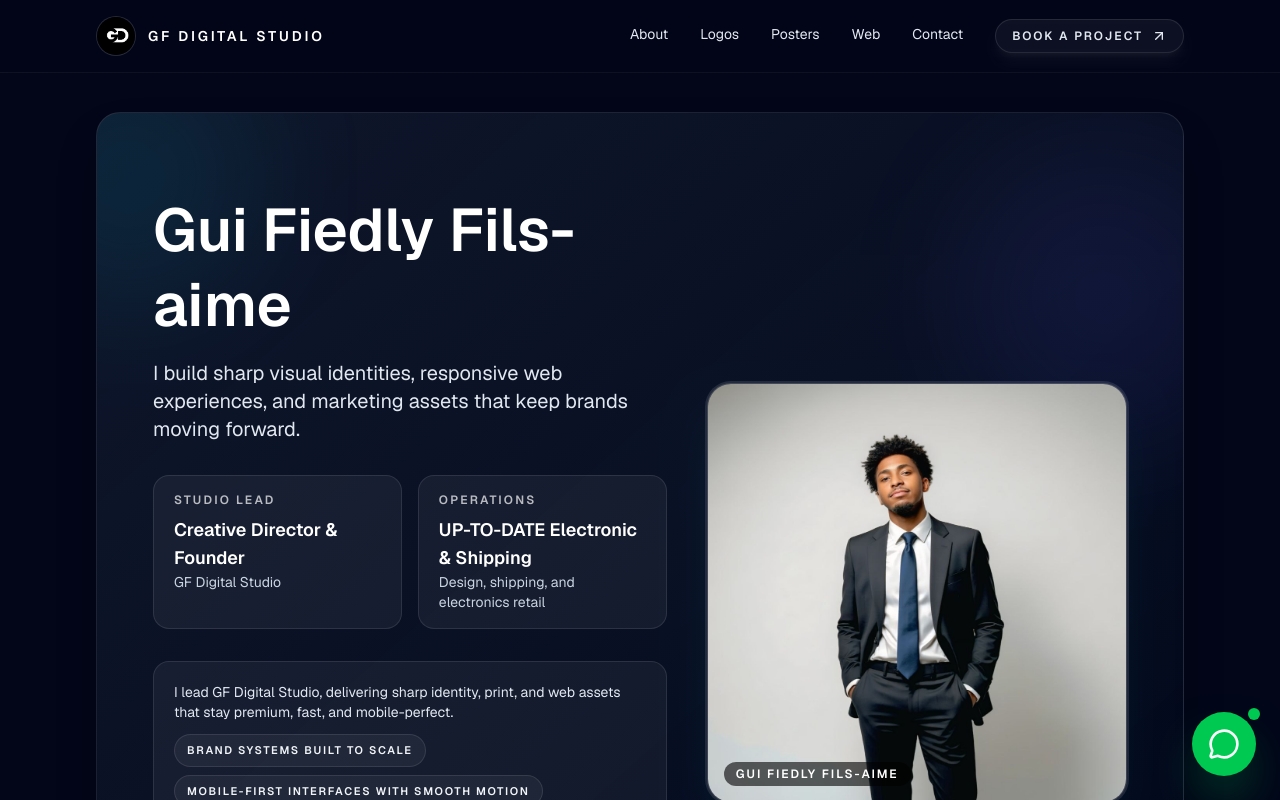
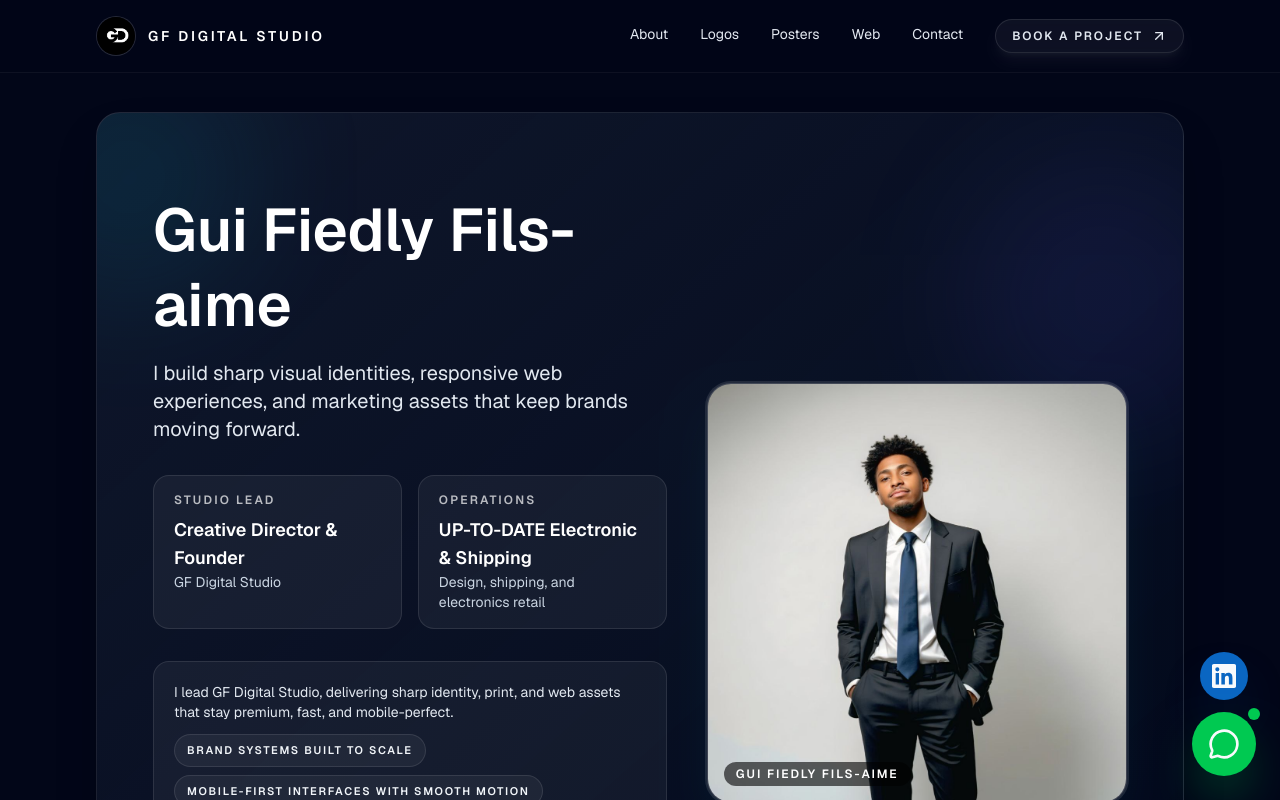
Before and after one commit to Fiedly71/Gui-Fiedly-Fils-aime, a Next.js app: page / in a window 1280 px wide. Shown: the top 800 px of the page. Built offline with nearby package versions, Linux system fonts and the light colour scheme.

Commit message:
ajout de linkdin

```diff
--- a/src/components/layout/FloatingWhatsApp.tsx
+++ b/src/components/layout/FloatingWhatsApp.tsx
@@ -7,8 +7,32 @@ export function FloatingWhatsApp() {
   const phoneNumber = "50932836938";
   const message = encodeURIComponent("Hi! I'm interested in your services.");
   const whatsappUrl = `https://wa.me/${phoneNumber}?text=${message}`;
+  const linkedinUrl = "https://www.linkedin.com/in/gui-fiedly-fils-aime-8aab203a8";
 
   return (
+    <div className="fixed bottom-6 right-6 z-50 flex flex-col items-center gap-3">
+      <motion.a
+        href={linkedinUrl}
+        target="_blank"
+        rel="noreferrer"
+        initial={{ scale: 0, opacity: 0 }}
+        animate={{ scale: 1, opacity: 1 }}
+        transition={{ delay: 0.35, type: "spring", stiffness: 260, damping: 20 }}
+        whileHover={{ scale: 1.08 }}
+        whileTap={{ scale: 0.95 }}
+        className="flex h-11 w-11 items-center justify-center rounded-full bg-[#0A66C2] text-white shadow-2xl shadow-[#0A66C2]/40 transition-all hover:bg-[#0B5CAD] sm:h-12 sm:w-12"
+        aria-label="Visit LinkedIn profile"
+      >
+        <svg
+          viewBox="0 0 24 24"
+          aria-hidden="true"
+          className="h-5 w-5 sm:h-6 sm:w-6"
+          fill="currentColor"
+        >
+          <path d="M20.447 20.452h-3.554v-5.569c0-1.328-.027-3.038-1.852-3.038-1.853 0-2.136 1.445-2.136 2.939v5.668H9.351V9h3.414v1.561h.046c.477-.9 1.637-1.85 3.369-1.85 3.6 0 4.267 2.368 4.267 5.455v6.286zM5.337 7.433a2.062 2.062 0 1 1 0-4.124 2.062 2.062 0 0 1 0 4.124zM6.99 20.452H3.68V9h3.31v11.452zM22.225 0H1.771C.792 0 0 .774 0 1.729v20.542C0 23.227.792 24 1.771 24h20.451C23.2 24 24 23.227 24 22.271V1.729C24 .774 23.2 0 22.222 0z" />
+        </svg>
+      </motion.a>
+
       <motion.a
         href={whatsappUrl}
         target="_blank"
@@ -18,7 +42,7 @@ export function FloatingWhatsApp() {
         transition={{ delay: 0.5, type: "spring", stiffness: 260, damping: 20 }}
         whileHover={{ scale: 1.1 }}
         whileTap={{ scale: 0.95 }}
-      className="fixed bottom-6 right-6 z-50 flex h-14 w-14 items-center justify-center rounded-full bg-green-500 text-white shadow-2xl shadow-green-500/50 transition-all hover:bg-green-600 hover:shadow-green-500/70 sm:h-16 sm:w-16"
+        className="relative flex h-14 w-14 items-center justify-center rounded-full bg-green-500 text-white shadow-2xl shadow-green-500/50 transition-all hover:bg-green-600 hover:shadow-green-500/70 sm:h-16 sm:w-16"
         aria-label="Contact us on WhatsApp"
       >
         <MessageCircle size={28} className="sm:h-8 sm:w-8" />
@@ -27,5 +51,6 @@ export function FloatingWhatsApp() {
           <span className="relative inline-flex h-3 w-3 rounded-full bg-green-500"></span>
         </span>
       </motion.a>
+    </div>
   );
 }
--- a/src/components/sections/Footer.tsx
+++ b/src/components/sections/Footer.tsx
@@ -1,5 +1,5 @@
 import Link from "next/link";
-import { Instagram, Mail, Phone, ExternalLink } from "lucide-react";
+import { Instagram, Mail, Phone, ExternalLink, Linkedin } from "lucide-react";
 import { contact, heroProfile, webProjects } from "@/data/content";
 
 const paymentMethods = [
@@ -15,6 +15,11 @@ const footerLinks = [
   {
     title: "Connect",
     links: [
+      {
+        label: "LinkedIn",
+        href: "https://www.linkedin.com/in/gui-fiedly-fils-aime-8aab203a8",
+        icon: Linkedin,
+      },
       { label: "Instagram", href: "https://instagram.com/uptodate.electronic", icon: Instagram },
       { label: "Linktree", href: "https://linktr.ee/UpToDateElectronicStore", icon: ExternalLink },
       { label: contact.email, href: `mailto:${contact.email}`, icon: Mail },
```
Lines whose indentation alone changed are shown as unchanged.
